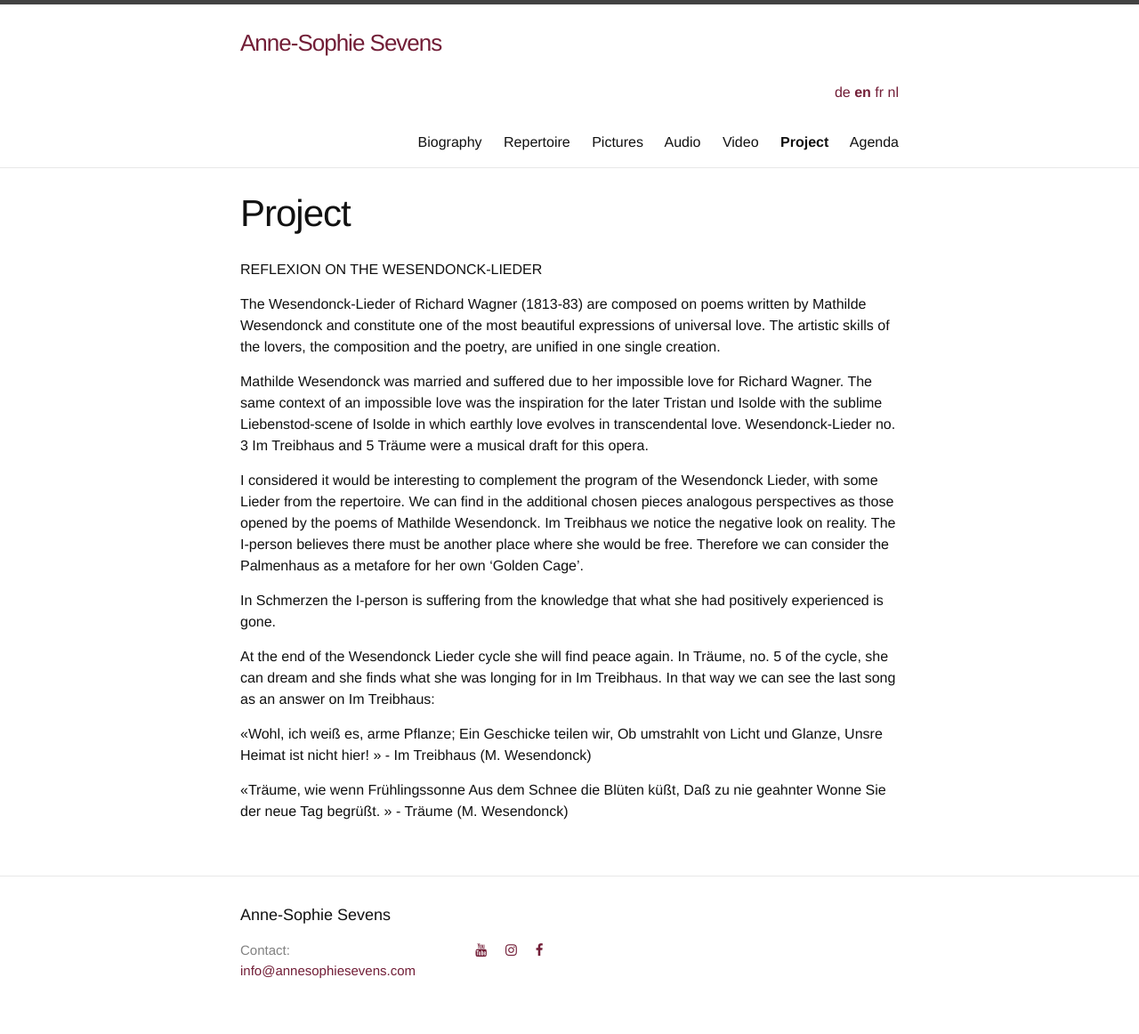
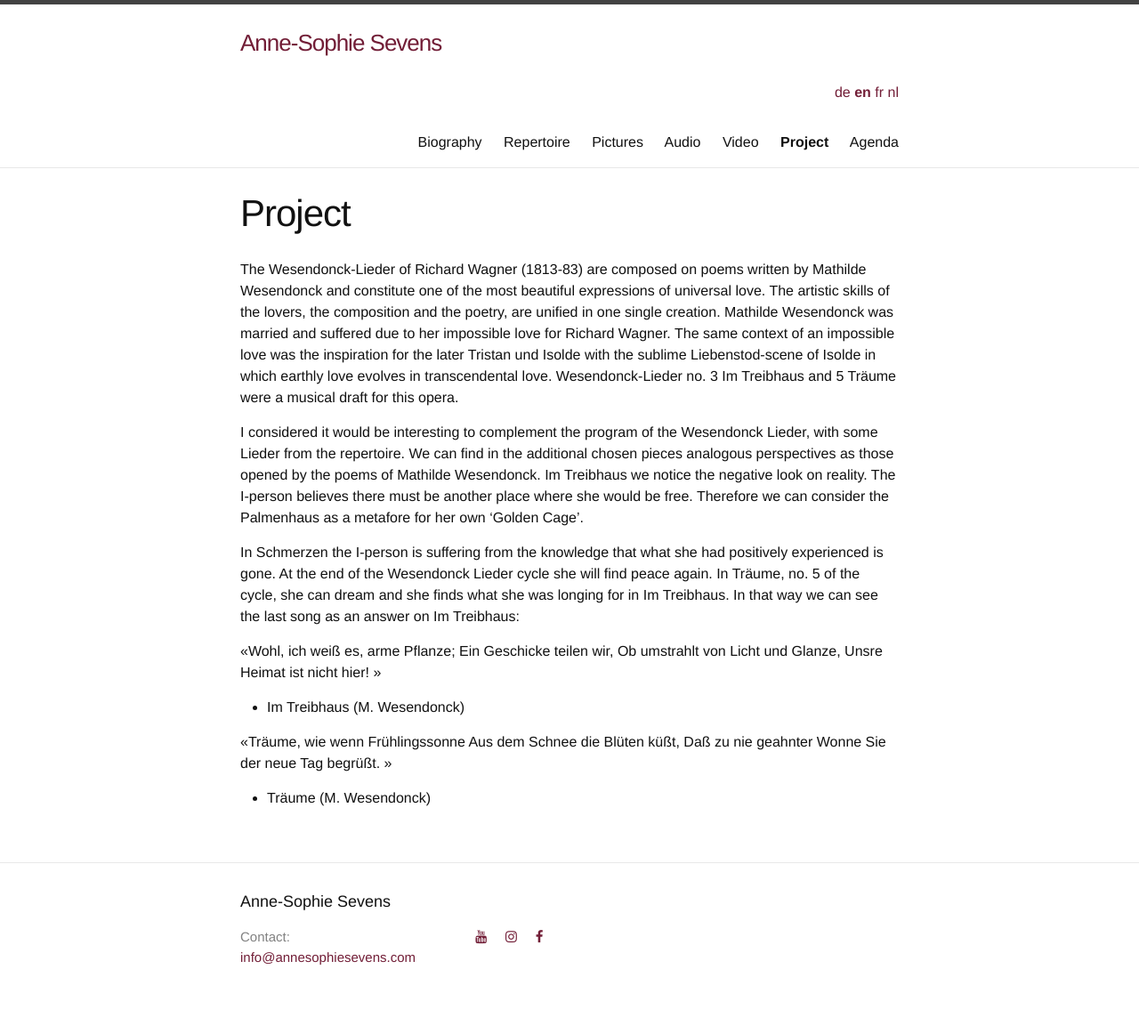
Before and after one commit to annesophie-sevens/annesophie-sevens.github.io, a Jekyll site: the page built from project-en.md, in a window 1280 px wide. Shown: the whole page at 89% size. Built offline with Jekyll 4.4.1, drawn with Linux system fonts in a browser that asks for light colours; nearby versions of some CDN libraries.

Commit message:
Update project-en.md

```diff
--- a/project-en.md
+++ b/project-en.md
@@ -6,18 +6,14 @@
 ref: project
 
 ---
-REFLEXION ON THE WESENDONCK-LIEDER
-
-The Wesendonck-Lieder of Richard Wagner (1813-83) are composed on poems written by Mathilde Wesendonck and constitute one of the most beautiful expressions of universal love. The artistic skills of the lovers, the composition and the poetry, are unified in one single creation.
-
-Mathilde Wesendonck was married and suffered due to her impossible love for Richard Wagner. The same context of an impossible love was the inspiration for the later Tristan und Isolde with the sublime Liebenstod-scene of Isolde in which earthly love evolves in transcendental love. Wesendonck-Lieder no. 3 Im Treibhaus and 5 Träume were a musical draft for this opera.
+The Wesendonck-Lieder of Richard Wagner (1813-83) are composed on poems written by Mathilde Wesendonck and constitute one of the most beautiful expressions of universal love. The artistic skills of the lovers, the composition and the poetry, are unified in one single creation. Mathilde Wesendonck was married and suffered due to her impossible love for Richard Wagner. The same context of an impossible love was the inspiration for the later Tristan und Isolde with the sublime Liebenstod-scene of Isolde in which earthly love evolves in transcendental love. Wesendonck-Lieder no. 3 Im Treibhaus and 5 Träume were a musical draft for this opera.
 
 I considered it would be interesting to complement the program of the Wesendonck Lieder, with some Lieder from the repertoire. We can find in the additional chosen pieces analogous perspectives as those opened by the poems of Mathilde Wesendonck. Im Treibhaus we notice the negative look on reality. The I-person believes there must be another place where she would be free. Therefore we can consider the Palmenhaus as a metafore for her own ‘Golden Cage’.
 
-In Schmerzen the I-person is suffering from the knowledge that what she had positively experienced is gone.
+In Schmerzen the I-person is suffering from the knowledge that what she had positively experienced is gone. At the end of the Wesendonck Lieder cycle she will find peace again. In Träume, no. 5 of the cycle, she can dream and she finds what she was longing for in Im Treibhaus. In that way we can see the last song as an answer on Im Treibhaus:
 
-At the end of the Wesendonck Lieder cycle she will find peace again. In Träume, no. 5 of the cycle, she can dream and she finds what she was longing for in Im Treibhaus. In that way we can see the last song as an answer on Im Treibhaus:
+«Wohl, ich weiß es, arme Pflanze; Ein Geschicke teilen wir, Ob umstrahlt von Licht und Glanze, Unsre Heimat ist nicht hier! »
+- Im Treibhaus (M. Wesendonck)
 
-«Wohl, ich weiß es, arme Pflanze; Ein Geschicke teilen wir, Ob umstrahlt von Licht und Glanze, Unsre Heimat ist nicht hier! » - Im Treibhaus (M. Wesendonck)
-
-«Träume, wie wenn Frühlingssonne Aus dem Schnee die Blüten küßt, Daß zu nie geahnter Wonne Sie der neue Tag begrüßt. » - Träume (M. Wesendonck)
+«Träume, wie wenn Frühlingssonne Aus dem Schnee die Blüten küßt, Daß zu nie geahnter Wonne Sie der neue Tag begrüßt. »
+- Träume (M. Wesendonck)
```
